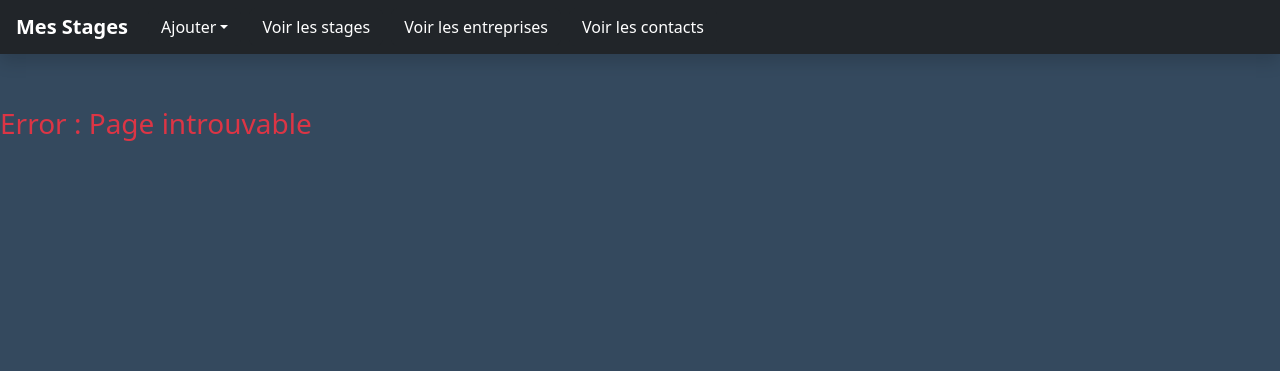
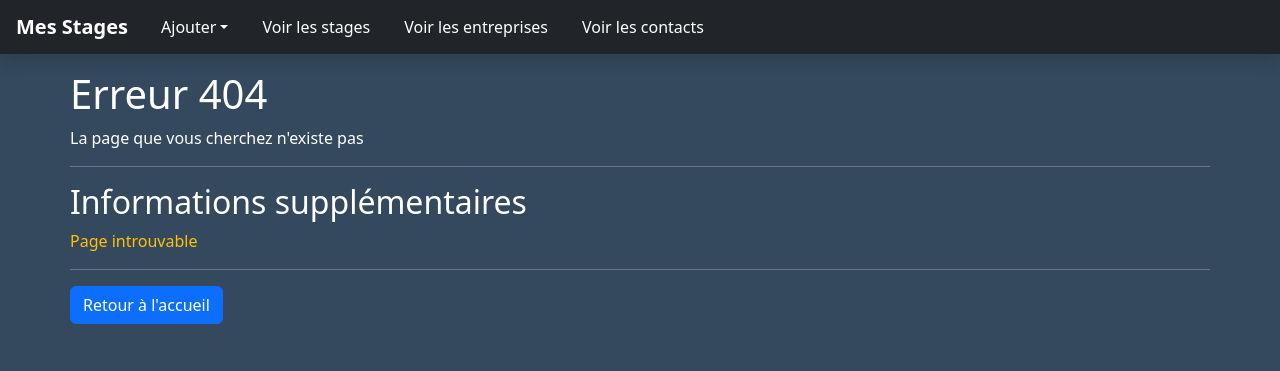
Before and after one commit to maximcuynat/mon-stage.local, a PHP site: a page that uses views/viewError.php in a window 1280 px wide. Shown: the top 371 px of the page. Run offline with PHP 8.4, Linux system fonts and the light colour scheme; tables that the repository leaves empty hold one stand-in row (values such as "Sample post").

Commit message:
Gestions des Erreur et des identifiants non existant

```diff
--- a/controllers/ControllerEntreprises.php
+++ b/controllers/ControllerEntreprises.php
@@ -6,6 +6,7 @@
     {
         private $_entreprisesManager;
         private $_view;
+
 
         public function __construct($url)
         {
--- a/controllers/Router.php
+++ b/controllers/Router.php
@@ -43,7 +43,7 @@
             {
                 $errorMsg = $e->getMessage();
                 $this->_view = new View('Error');
-                $this->_view->generate(array('errorMsg' => $errorMsg), 'Error');
+                $this->_view->generate(array('errorMessage' => $errorMsg), 'Error');
             }
         }
     }
--- a/models/Model.php
+++ b/models/Model.php
@@ -37,7 +37,10 @@ abstract class Model
         $req = self::getBdd()->prepare('SELECT * FROM '.$table.' WHERE id = ?');
         $req->execute(array($id));
         $data = $req->fetch(PDO::FETCH_ASSOC);
-        return new $obj($data);
+        if($data != false)
+            return new $obj($data);
+        else
+            throw new Exception('Aucun <strong>'.$obj.'</strong> ne correspond à l\'identifiant '.$id);
         $req->closeCursor();
     }
 
@@ -69,6 +72,7 @@ abstract class Model
         $columns = implode(', ', array_keys($data));
         $values = implode(', ', array_fill(0, count($data), '?'));
         $req = self::getBdd()->prepare("INSERT INTO $table ($columns) VALUES ($values)");
+        print_r($data);
         $req->execute(array_values($data));
         $id = self::getBdd()->lastInsertId();
         $req->closeCursor();
--- a/views/viewAccueil.php
+++ b/views/viewAccueil.php
@@ -17,4 +17,8 @@
 
     <!-- Ajouter mon entreprise -->
     <a type="button" class="btn btn-primary mb-3" href="/entreprises/add">Ajouter ma première entreprise</a><br>
+
+    <!-- Pour soutenir le projet -->
+    <p >Si vous souhaitez soutenir le projet, vous pouvez faire un don qui servira plus tard à héberger un site web pour simplifier son utilisation</p>
+    <a type="button" class="btn btn-primary mb-3" href="https://www.paypal.com/paypalme/graysanderdonation" target="_blank">Faire un don</a>
 </div>
--- a/views/viewEditEntreprise.php
+++ b/views/viewEditEntreprise.php
@@ -42,7 +42,7 @@
                     <!-- Checkbox pour activer l'input -->
                     <div class="form-check mt-3">
                         <input class="form-check-input" type="checkbox" id="activerNomEntreprise">
-                        <label class="form-check" for="activerNomEntreprise">Modifier</label>
+                        <label class="form-check p-0" for="activerNomEntreprise">Activer la Modification</label>
                     </div>
                     <!-- Script pour activer l'input -->
                     <script>
@@ -57,6 +57,7 @@
                     </script>
                 </div>
             </div>
+            <hr>
             <!-- Adresse -->
             <div class="d-flex flex-row justify-content-between">
                 <div class="mb-3 me-3 flex-fill">
--- a/views/viewError.php
+++ b/views/viewError.php
@@ -1,3 +1,9 @@
-<div class="mt-5 mb-5">
-    <p class="fs-3 text-danger f-bolder">Error : <?= $errorMsg ?></p>
+<div class="mt-3 text-white container px-0 pb-5">
+    <h1 class="mb-2">Erreur 404</h1>
+    <p>La page que vous cherchez n'existe pas</p>
+    <hr>
+    <h2>Informations supplémentaires</h2>
+    <p class="text-warning"><?= $errorMessage ?></p>
+    <hr>
+    <a href="/" class="btn btn-primary">Retour à l'accueil</a>
 </div>
```
Also changed, not shown: controllers/ControllerContacts.php (+8 -1 lines), views/viewAddContact.php (+3 -4 lines), views/viewEditContact.php (+18 -3 lines), views/viewInfoEntreprise.php (+10 -2 lines), views/viewInfoStage.php (+3 -6 lines), views/viewInfoContact.php (added).
